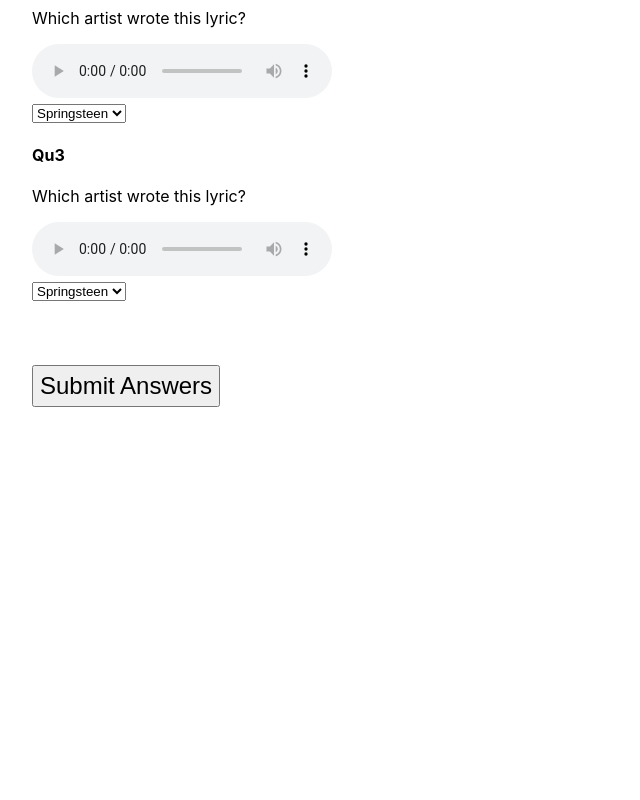
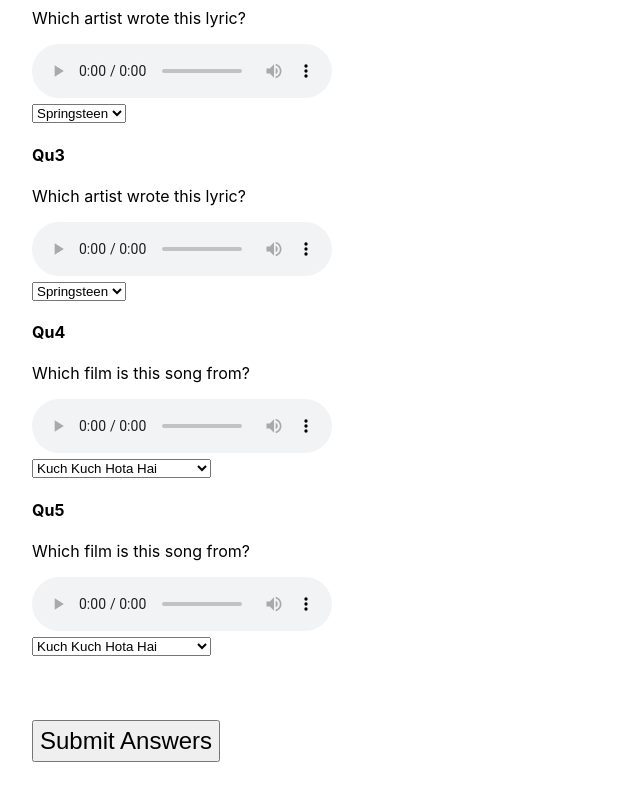
Before and after one commit to stardust5555/clue, a Next.js app: page /biology in a window 1280 px wide. Shown: the part 1005-1805 px from the top of the page, without its empty margins (0-640 px from the left). Before the commit the page ends 1476 px from the top, so only its background shows below. Built offline with nearby package versions, Linux system fonts and the light colour scheme.

Commit message:
added indian songs to biology.js

```diff
--- a/pages/biology.js
+++ b/pages/biology.js
@@ -22,6 +22,8 @@
   const inputMusic1 = useRef(null);
   const inputMusic2 = useRef(null);
   const inputMusic3 = useRef(null);
+  const inputMusic4 = useRef(null);
+  const inputMusic5 = useRef(null);
 
   function handleClick(){
 
@@ -33,21 +35,19 @@
 
         //PHYSICS
         && inputCircuit1.current.value==="B"
-        //&& inputCircuit2.current.value==="B"
 
         //MUSIC
         && inputMusic1.current.value==="Thunder Road"
         && inputMusic2.current.value==="Alicia Keys"
         && inputMusic3.current.value==="U2"
+        && inputMusic4.current.value==="Kabhi Khushi Kabie Gham"
+        && inputMusic5.current.value==="Mohabbatein"
         ){
       alert("Correct!")
       router.push("/solved")
     }else{
       alert("Wrong answer - try again")
     }
-    console.log(inputAnswer1.current.value)
-    console.log(inputAnswer2.current.value)
-    console.log(inputAnswer3.current.value)
   }
 
 
@@ -109,25 +109,9 @@
                 <option value="A">A</option>
                 <option value="B">B</option>
                 <option value="C">C</option>
-                <option value="D">C</option>
+                <option value="D">D</option>
             </select>
 
-{/*
-        <h3>Question 2</h3>
-        <Image
-          src="/circuit2.png"
-          alt="Circuit Question 2"
-          width="300"
-          height="250"
-        />
-
-        <p>What is the current through each resistor?</p>
-        <select name="circuit2" id="circuit2" ref={inputCircuit2}>
-                <option value="A">The 4Ω resistor has 1.5A and the 2Ω resistors each have 3A</option>
-                <option value="B">The 4Ω resistor has 1.5A and the 2Ω resistors each have 1.5A</option>
-                <option value="C">The 4Ω resistor has 3A and the 2Ω resistors each have 3A</option>
-                <option value="D">The 4Ω resistor has 3A and the 2Ω resistors each have 1.5A</option>
-            </select> */}
 
     {/* MUSIC */}
     <h2>Music</h2>
@@ -174,6 +158,36 @@
                 <option value="Alicia Keys">Alicia Keys</option>
             </select>
 
+
+    <h4>Qu4</h4>
+    <p>Which film is this song from?</p>
+        <ReactAudioPlayer
+            src="/BoleChudiyan.mp3"
+            controls
+        />
+        <br></br>
+      <select name="music4" id="music4" ref={inputMusic4}>
+                <option value="Kuch Kuch Hota Hai">Kuch Kuch Hota Hai</option>
+                <option value="Kabhi Khushi Kabie Gham">Kabhi Khushi Kabie Gham</option>
+                <option value="Kal Ho Naa Ho">Kal Ho Naa Ho</option>
+                <option value="Mohabbatein">Mohabbatein</option>
+            </select>
+
+
+            <h4>Qu5</h4>
+        <p>Which film is this song from?</p>
+    <ReactAudioPlayer
+        src="/AankheinKhuli.mp3"
+        controls
+    />
+    <br></br>
+  <select name="music5" id="music5" ref={inputMusic5}>
+                <option value="Kuch Kuch Hota Hai">Kuch Kuch Hota Hai</option>
+                <option value="Kabhi Khushi Kabie Gham">Kabhi Khushi Kabie Gham</option>
+                <option value="Kal Ho Naa Ho">Kal Ho Naa Ho</option>
+                <option value="Mohabbatein">Mohabbatein</option>
+        </select>
+
 <br></br>
 
       <button className={styles.description} onClick={handleClick}>Submit Answers</button>
```
Also changed, not shown: 2 other files (tests, documents, lock files or other folders).
